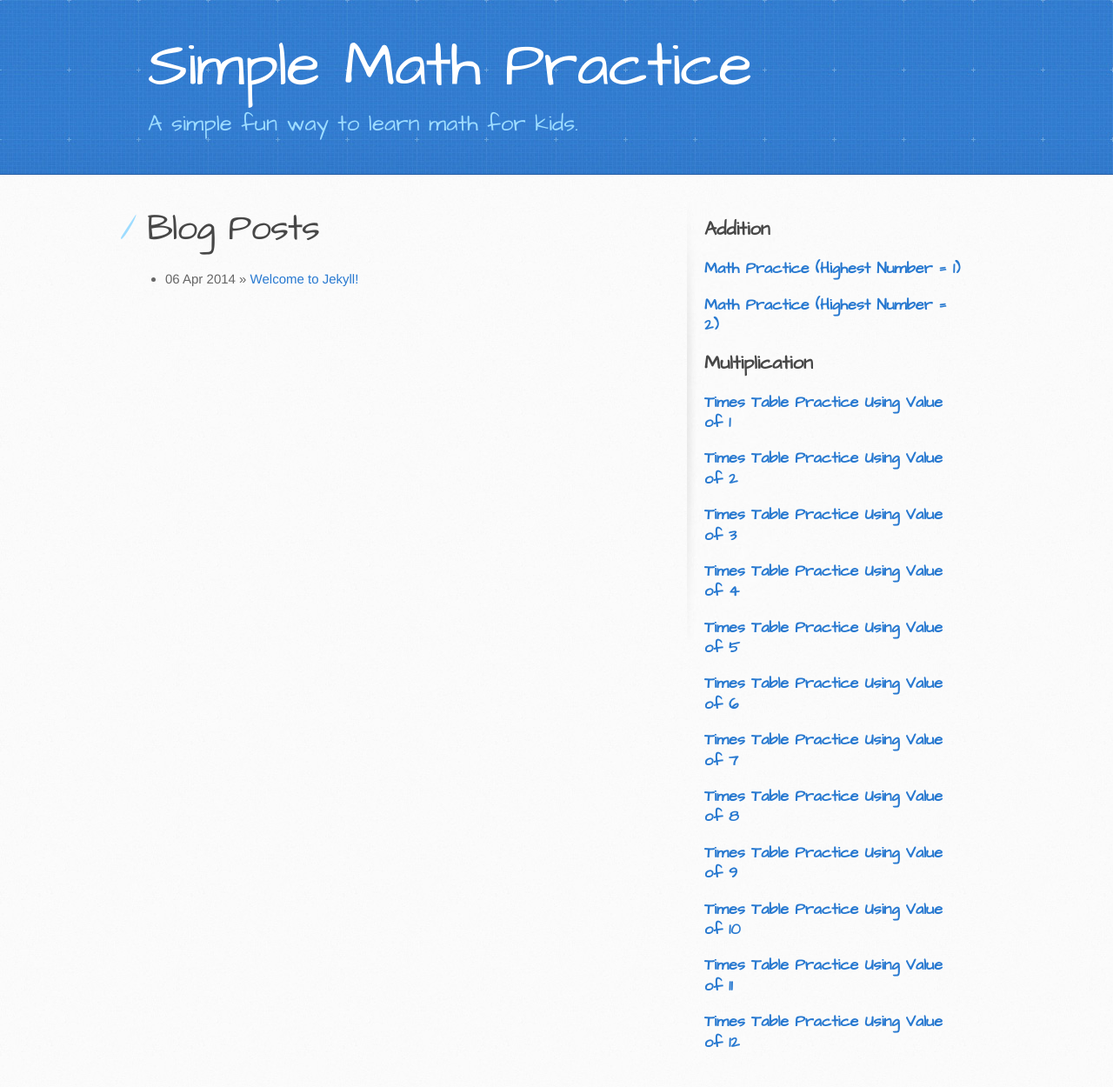
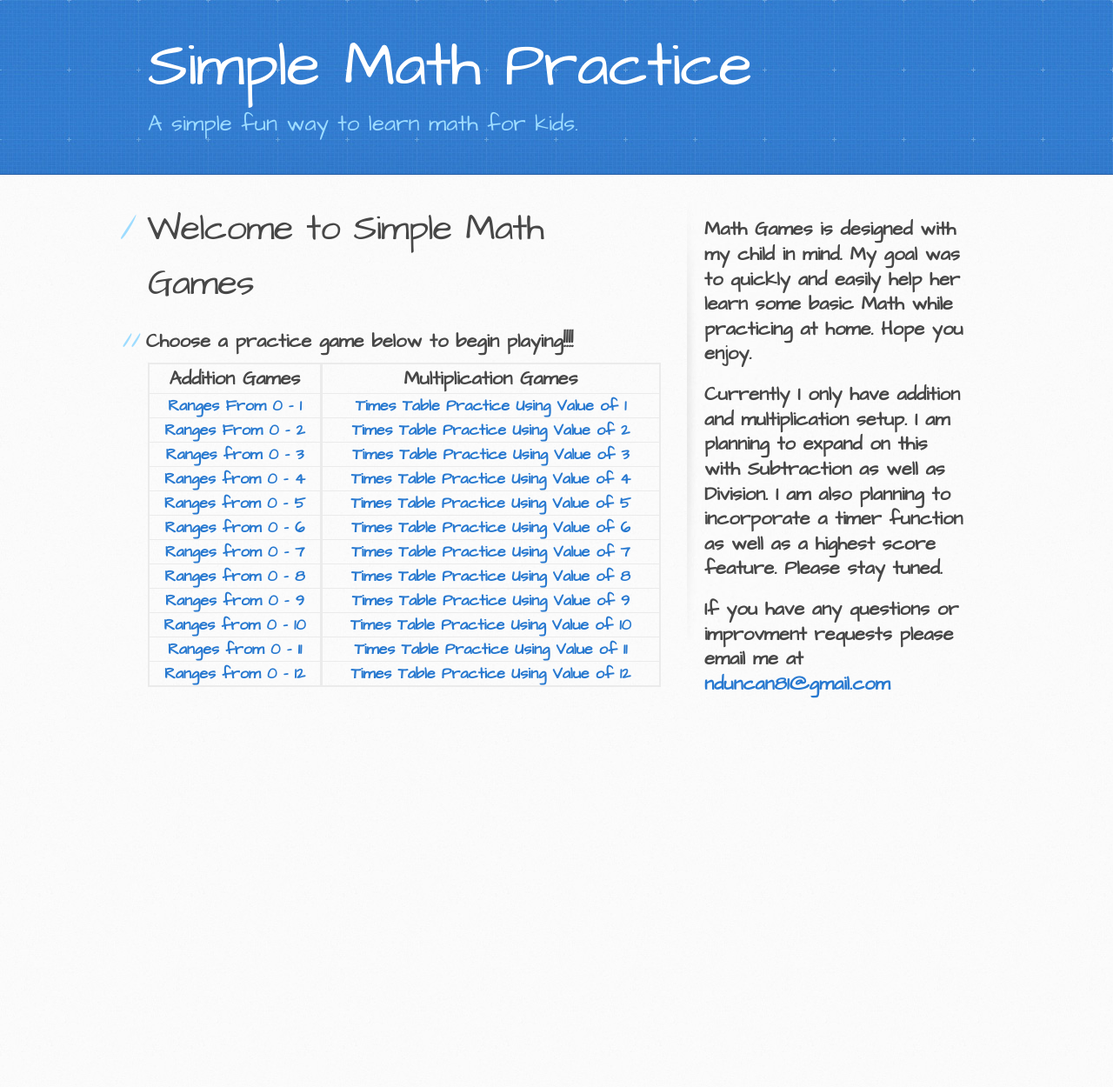
Before and after one commit to nduncan81/simpleMathGameJekyll, a Jekyll site: the page built from index.html, in a window 1280 px wide. Shown: the whole page at 87% size. Built offline with Jekyll 4.4.1, drawn with Linux system fonts in a browser that asks for light colours; after the commit the page ends 900 px from its top, so only the background shows below that.

Commit message:
Updated and added a Home Page

```diff
--- a/_config.yml
+++ b/_config.yml
@@ -1,7 +1,7 @@
 # Setup
 name:         Simple Math Practice
 tagline:      A simple fun way to learn math for kids.
-baseurl:      "/simpleMathGameJekyll"
+baseurl:      ""
 locale:       "en"
 
 # Gems
--- a/_data/rightSideLinks.yml
+++ b/_data/rightSideLinks.yml
@@ -1,10 +1,50 @@
 - url: mathGame?highestValue=1
   category: Addition
-  name: Math Practice (Highest Number = 1)
+  name: Ranges From 0 - 1
 
-- url: mathGame?highestValue=1
+- url: mathGame?highestValue=2
   category: Addition
-  name: Math Practice (Highest Number = 2)
+  name: Ranges From 0 - 2
+
+- url: mathGame?highestValue=3
+  category: Addition
+  name: Ranges from 0 - 3
+
+- url: mathGame?highestValue=4
+  category: Addition
+  name: Ranges from 0 - 4
+
+- url: mathGame?highestValue=5
+  category: Addition
+  name: Ranges from 0 - 5
+
+- url: mathGame?highestValue=6
+  category: Addition
+  name: Ranges from 0 - 6
+
+- url: mathGame?highestValue=7
+  category: Addition
+  name: Ranges from 0 - 7
+
+- url: mathGame?highestValue=8
+  category: Addition
+  name: Ranges from 0 - 8
+
+- url: mathGame?highestValue=9
+  category: Addition
+  name: Ranges from 0 - 9
+
+- url: mathGame?highestValue=10
+  category: Addition
+  name: Ranges from 0 - 10
+
+- url: mathGame?highestValue=11
+  category: Addition
+  name: Ranges from 0 - 11
+
+- url: mathGame?highestValue=12
+  category: Addition
+  name: Ranges from 0 - 12
 
 - url: multiplicationFactors?factorValue=1
   category: Multiplication
--- /dev/null
+++ b/_layouts/twoColumn.html
@@ -0,0 +1,57 @@
+<!DOCTYPE html>
+<html lang="{{ site.locale }}">
+  <head>
+    <meta charset='utf-8'>
+    <meta http-equiv="X-UA-Compatible" content="chrome=1">
+    <meta name="viewport" content="width=device-width, initial-scale=1, maximum-scale=1">
+    <link href='https://fonts.googleapis.com/css?family=Architects+Daughter' rel='stylesheet' type='text/css'>
+    <link rel="stylesheet" type="text/css" href="{{ site.baseurl }}/stylesheets/stylesheet.css" media="screen" />
+    <link rel="stylesheet" type="text/css" href="{{ site.baseurl }}/stylesheets/pygment_trac.css" media="screen" />
+    <link rel="stylesheet" type="text/css" href="{{ site.baseurl }}/stylesheets/print.css" media="print" />
+
+    <!--[if lt IE 9]>
+    <script src="//html5shiv.googlecode.com/svn/trunk/html5.js"></script>
+    <![endif]-->
+
+    <title> {{ page.title }} </title>
+  </head>
+
+  <body>
+    <header>
+      <div class="inner">
+        <h1> {{ site.name }} </h1>
+        <h2> {{site.tagline }} </h2>
+        <!--<a href="https://github.com/pietromenna/jekyll-architect-theme" class="button"><small>View project on</small> GitHub</a>-->
+      </div>
+    </header>
+
+    <div id="content-wrapper">
+      <div class="inner clearfix">
+        <section id="main-content">
+
+          {{ content }}
+
+        </section>
+
+        <aside id="sidebar">
+
+          <h2 style="font-family: 'Architects Daughter', 'Helvetica Neue', Helvetica, Arial, serif;
+          font-size: 22px;
+          font-weight: bold;
+          color: #474747;">Math Games is designed with my child in mind.  My goal was to quickly and easily help her learn some basic Math while practicing at home.  Hope you enjoy.</h2>
+          <h2 style="font-family: 'Architects Daughter', 'Helvetica Neue', Helvetica, Arial, serif;
+          font-size: 22px;
+          font-weight: bold;
+          color: #474747;">Currently I only have addition and multiplication setup. I am planning to expand on this with Subtraction as well as Division.  I am also planning to incorporate a timer function as well as a highest score feature.  Please stay tuned.  </h2>
+          <h2 style="font-family: 'Architects Daughter', 'Helvetica Neue', Helvetica, Arial, serif;
+          font-size: 22px;
+          font-weight: bold;
+          color: #474747;">If you have any questions or   improvment requests please email me at <a mailto:nduncan81@gmail.com>nduncan81@gmail.com</a></h2>
+
+        </aside>
+
+      </div>
+    </div>
+
+  </body>
+</html>
--- a/index.html
+++ b/index.html
@@ -1,13 +1,54 @@
 ---
-layout: default
-title: Architect Theme by Jason Long
+layout: twoColumn
+title: Simple Math Games and Practice
 ---
 
 <div id="home">
-  <h1>Blog Posts</h1>
-  <ul class="posts">
-    {% for post in site.posts %}
-      <li><span>{{ post.date | date_to_string }}</span> &raquo; <a href="{{ site.baseurl }}{{ post.url }}">{{ post.title }}</a></li>
-    {% endfor %}
-  </ul>
+  <h1>Welcome to Simple Math Games</h1>
+  <h2>Choose a practice game below to begin playing!!!!</h2>
+  <table>
+    <tr>
+      <td valign="top">
+        <table>
+          <tr>
+            <td style="font-family: 'Architects Daughter', 'Helvetica Neue', Helvetica, Arial, serif;
+            font-size: 22px;
+            font-weight: bold;
+            color: #474747;">Addition Games</td>
+          </tr>
+          {% for link in site.data.rightSideLinks %}
+          {% if link.category == 'Addition' %}
+          <tr>
+            <td><span style="font-family: 'Architects Daughter', 'Helvetica Neue', Helvetica, Arial, serif;
+              font-size: 18px;
+              font-weight: bold;"><a href="{{ link.url }}">{{ link.name }}</a></span></td>
+          </tr>
+          {% endif %}
+          {% endfor %}
+        </table>
+      </td>
+      <td valign="top">
+        <table>
+          <tr>
+            <td style="font-family: 'Architects Daughter', 'Helvetica Neue', Helvetica, Arial, serif;
+            font-size: 22px;
+            font-weight: bold;
+            color: #474747;">Multiplication Games</th>
+          </tr>
+          {% for link in site.data.rightSideLinks %}
+          {% if link.category == 'Multiplication' %}
+          <tr>
+            <td><span style="font-family: 'Architects Daughter', 'Helvetica Neue', Helvetica, Arial, serif;
+              font-size: 18px;
+              font-weight: bold;"><a href="{{ link.url }}">{{ link.name }}</a></span></td>
+          </tr>
+          {% endif %}
+          {% endfor %}
+        </table>
+      </td>
+    </tr>
+
+
+  </table>
+
 </div>
--- a/stylesheets/stylesheet.css
+++ b/stylesheets/stylesheet.css
@@ -493,6 +493,11 @@ header h2 {
   width: 590px;
 }
 
+#main-content-full {
+  float: left;
+  width: 990px;
+}
+
 #main-content img {
   max-width: 100%;
 }
```
